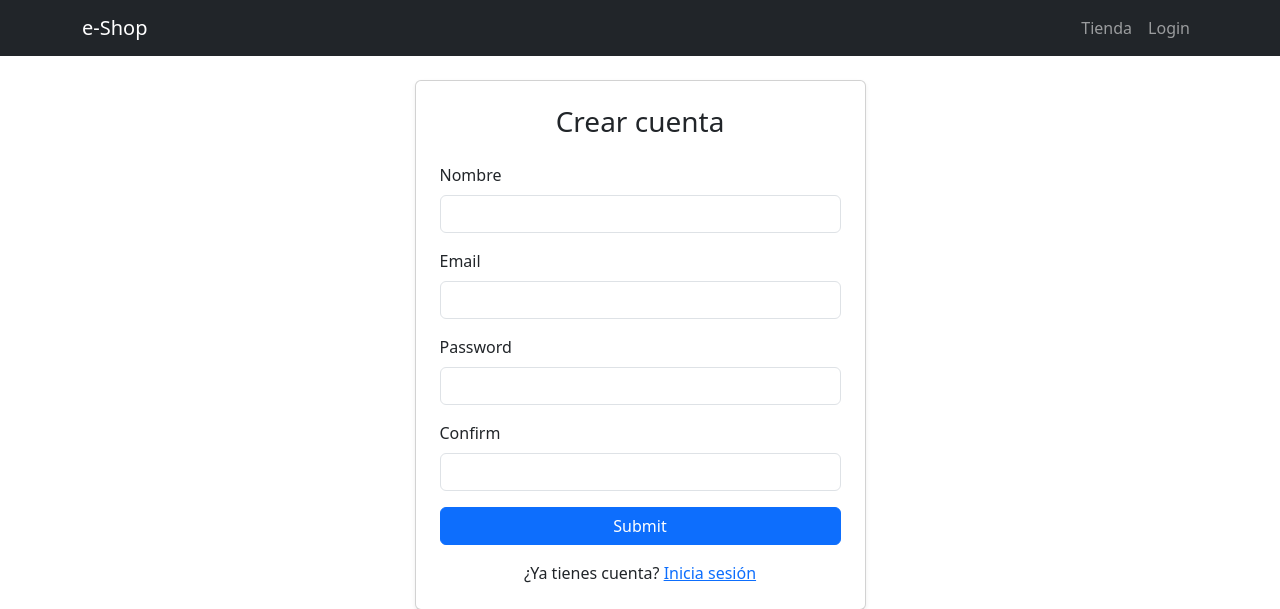
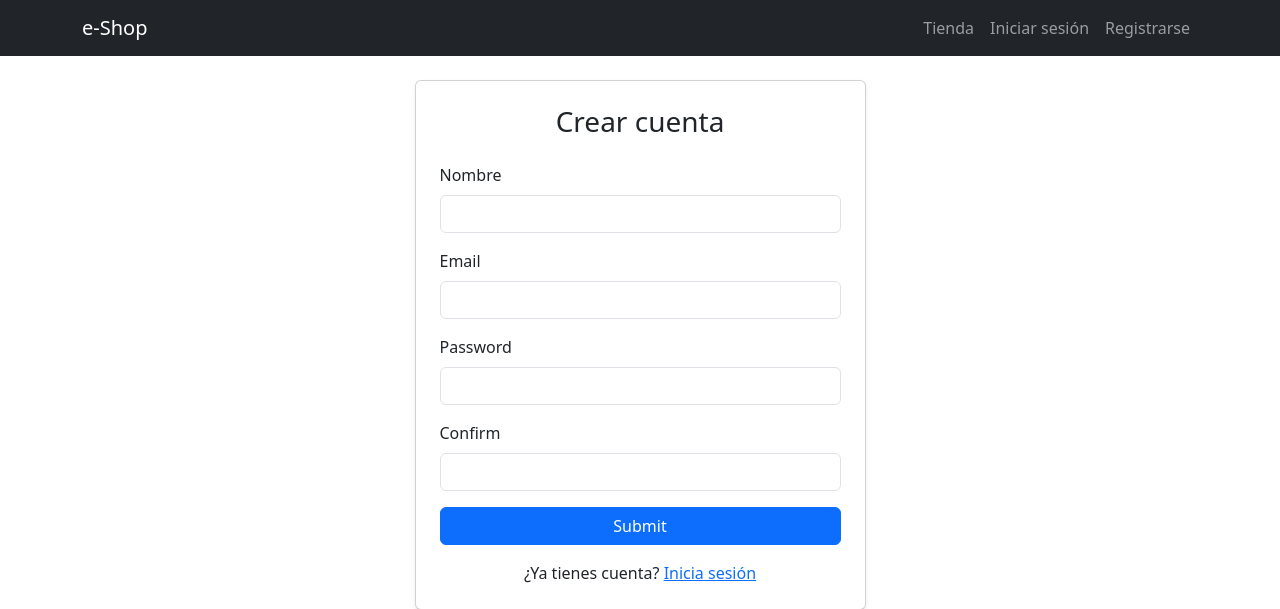
Before and after one commit to micaelapinza/e-shop-casa, a Flask app: template app/templates/auth/registro.html in a window 1280 px wide. Shown: the top 609 px of the page. Run offline with Flask 3, Linux system fonts and the light colour scheme; the template is opened without the code that fills it, so the values that code supplies are empty, except form fields; form fields are guessed from the names that the template uses.

Commit message:
Agregado la autenticacion de la aplicacion

```diff
--- a/app/blueprints/admin/routes.py
+++ b/app/blueprints/admin/routes.py
@@ -1,7 +1,11 @@
 from flask import render_template
 from . import admin_bp
+from flask_login import login_required
+from .decorators import admin_requerido
 
 @admin_bp.route('/admin')
+@login_required
+@admin_requerido
 def admin():
     return render_template('admin/index.html')
 
--- a/app/templates/base.html
+++ b/app/templates/base.html
@@ -13,7 +13,18 @@
             <a class="navbar-brand" href="{{ url_for('public.home') }}">e-Shop</a>
             <div class="navbar-nav ms-auto">
                 <a class="nav-link" href="{{ url_for('public.tienda') }}">Tienda</a>
-                <a class="nav-link" href="{{ url_for('auth.login') }}">Login</a>
+                {% if current_user.is_authenticated %}
+                    {% if current_user.is_admin ()%}
+                        <a class="nav-link" href="{{ url_for('admin.dashboard') }}">Admin</a>
+                    {% else %}
+                        <a class="nav-link" href="{{ url_for('public.mis pedidos') }}">Mis Pedidos</a>
+                    {% endif %}
+                    <a class="nav-link" href="{{ url_for('auth.logout') }}">Salir({{current_user.nombre}})</a>
+                {% else %}
+                    <a class="nav-link" href="{{ url_for('auth.login') }}">Iniciar sesión</a>
+                    <a class="nav-link" href="{{ url_for('auth.register') }}">Registrarse</a>
+
+                {% endif %}
             </div>
         </div>
     </nav>
```
Also changed, not shown: app/blueprints/admin/decorators.py (added, +11 -0 lines).
